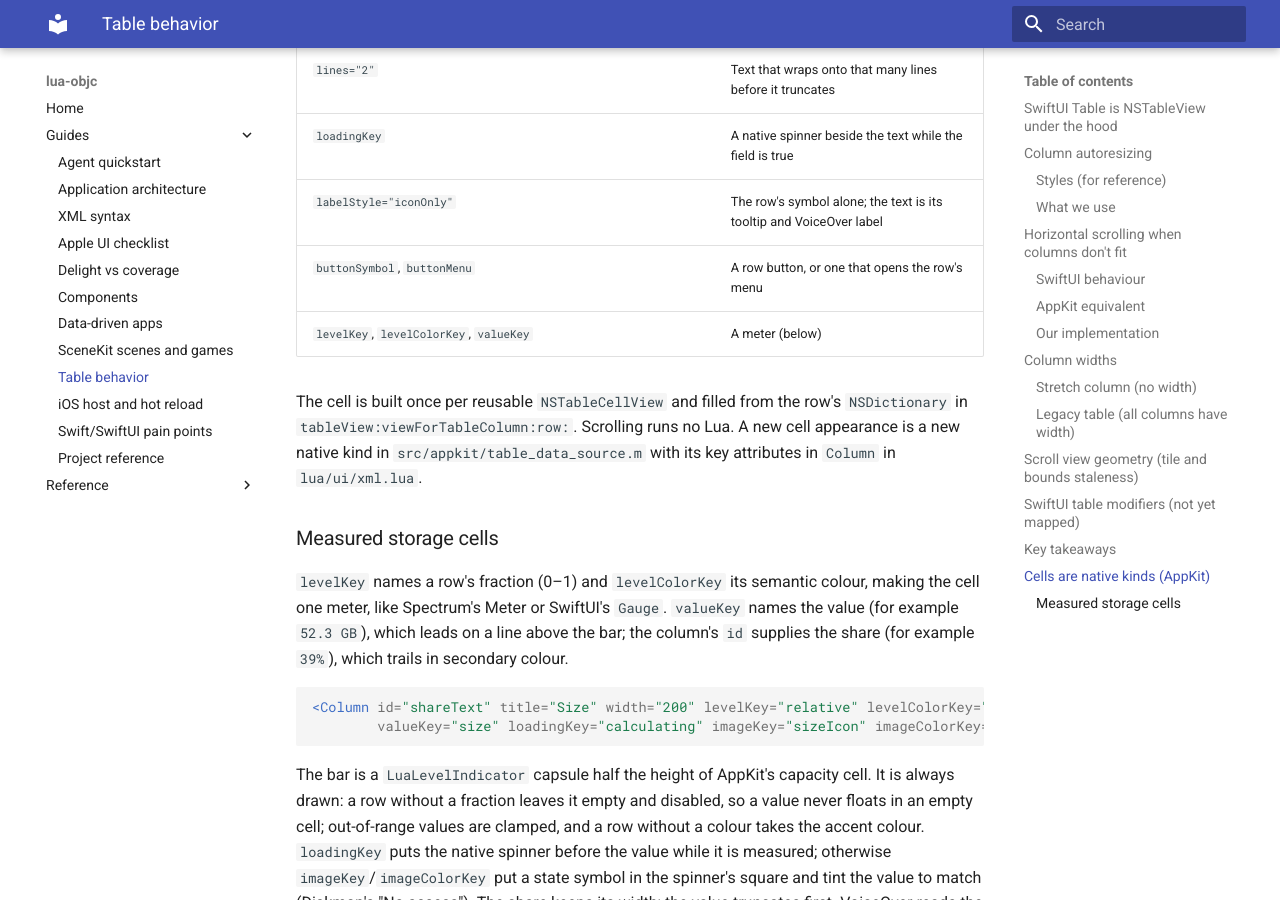
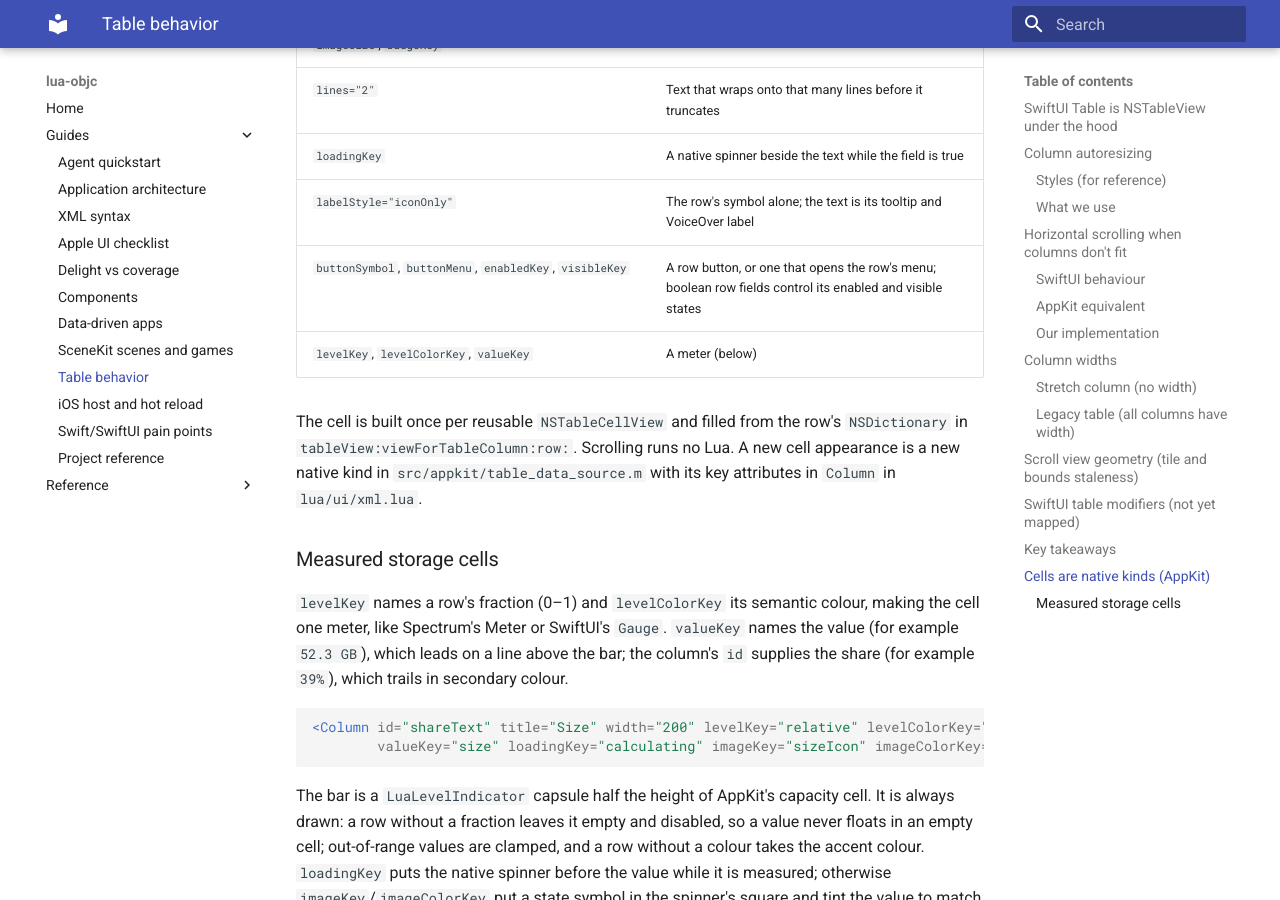
Before and after one commit to corepunch/lua-objc, an MkDocs documentation site: the page built from docs/tableview_swiftui.md, in a window 1280 px wide and 900 px high, scrolled down 5251 px. Built offline with MkDocs 1.6.1 and Material for MkDocs 9.7.7, drawn with Linux system fonts in a browser that asks for light colours.

```diff
--- a/docs/tableview_swiftui.md
+++ b/docs/tableview_swiftui.md
@@ -176,7 +176,7 @@ binding syntax: rows are data.
 | `lines="2"` | Text that wraps onto that many lines before it truncates |
 | `loadingKey` | A native spinner beside the text while the field is true |
 | `labelStyle="iconOnly"` | The row's symbol alone; the text is its tooltip and VoiceOver label |
-| `buttonSymbol`, `buttonMenu` | A row button, or one that opens the row's menu |
+| `buttonSymbol`, `buttonMenu`, `enabledKey`, `visibleKey` | A row button, or one that opens the row's menu; boolean row fields control its enabled and visible states |
 | `levelKey`, `levelColorKey`, `valueKey` | A meter (below) |
 
 The cell is built once per reusable `NSTableCellView` and filled from the
```
Also changed, not shown: docs/PROJECT_REFERENCE.md (+1 -1 lines), 6 other files.
